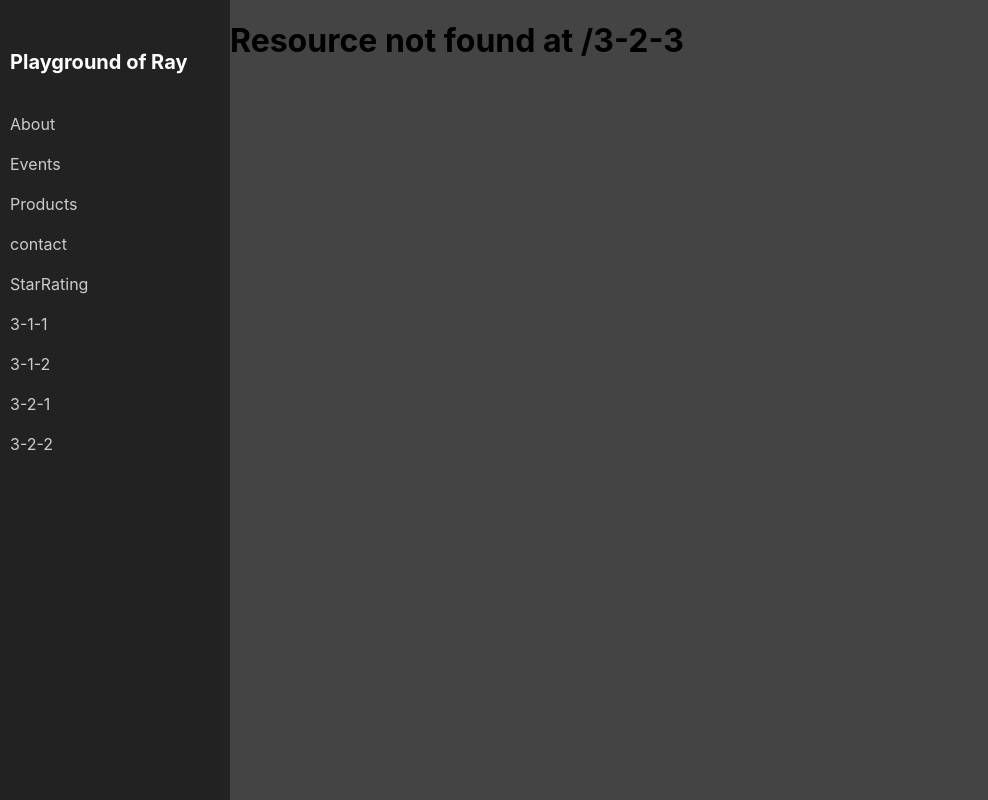
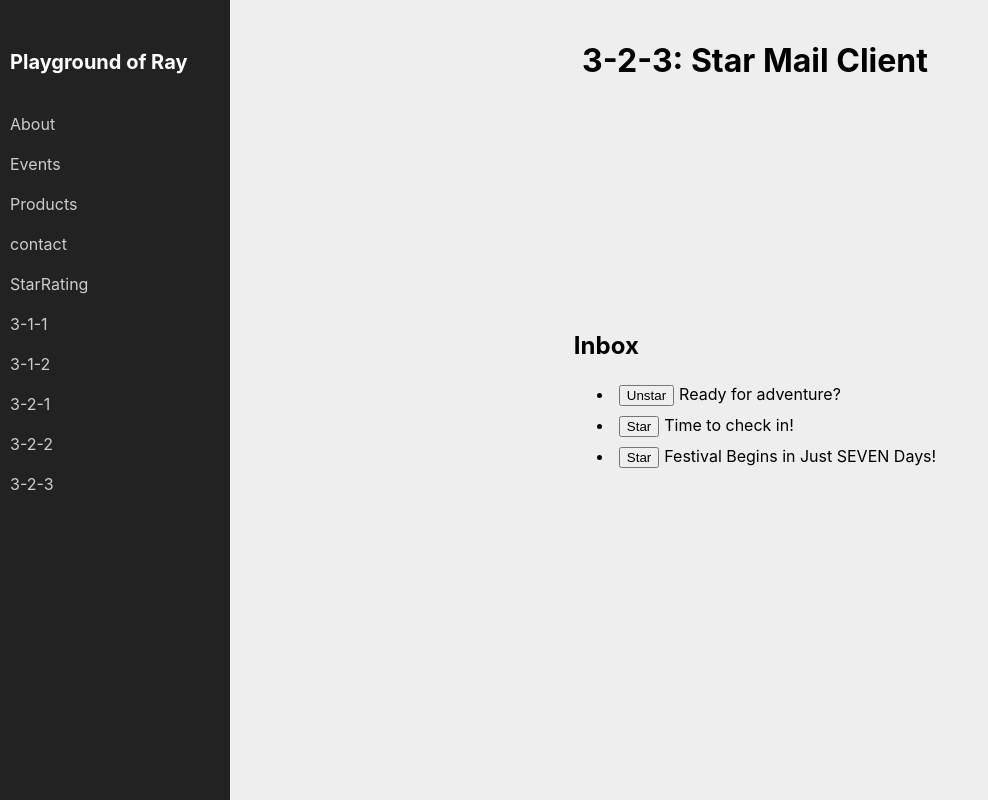
Before and after one commit to ray-mj-huang/playground, a React (Create React App) app: page /3-2-3 in a window 1280 px wide. Before the commit this address had no page. Shown: the whole page, without its empty margins (0-988 px from the left). Built offline with nearby package versions, Linux system fonts and the light colour scheme.

Commit message:
feat: 3-2-3

```diff
--- a/src/App.js
+++ b/src/App.js
@@ -16,6 +16,8 @@
 import EditProfile from './react-dev/3-1-2';
 import ColorfulClock from './react-dev/3-2-1';
 import TravelPlan from './react-dev/3-2-2';
+import StarMailClient from './react-dev/3-2-3';
+
 
 function App() {
   return (
@@ -67,6 +69,10 @@
           element={<PageTemplate children={<TravelPlan />} />}
         />
         <Route
+          path="3-2-3"
+          element={<PageTemplate children={<StarMailClient />} />}
+        />
+        <Route
           path="*"
           element={<Whoops404 />}
         />
--- a/src/Menu.js
+++ b/src/Menu.js
@@ -60,6 +60,10 @@
     url: '/3-2-2',
     title: '3-2-2'
   },
+  {
+    url: '/3-2-3',
+    title: '3-2-3'
+  },
 ]
 
 export default function Menu() {
--- a/src/react-dev/3-2-2/3-2-2.css
+++ b/src/react-dev/3-2-2/3-2-2.css
@@ -2,4 +2,4 @@
 
 #css3-2-2 li { list-style-type: none; }
 
-#css3-2-2 ul, li { margin: 0; padding: 0; }
+#css3-2-2 ul, #css3-2-2 li { margin: 0; padding: 0; }
--- /dev/null
+++ b/src/react-dev/3-2-3/3-2-3.css
@@ -0,0 +1,3 @@
+#css3-2-3 button { margin: 5px; }
+#css3-2-3 li { border-radius: 5px; }
+#css3-2-3 .highlighted { background: #d2eaff; }
--- /dev/null
+++ b/src/react-dev/3-2-3/Letter.js
@@ -0,0 +1,27 @@
+export default function Letter({
+  letter,
+  isHighlighted,
+  onHover,
+  onToggleStar,
+}) {
+  return (
+    <li
+      className={
+        isHighlighted ? 'highlighted' : ''
+      }
+      onFocus={() => {
+        onHover(letter.id);
+      }}
+      onPointerMove={() => {
+        onHover(letter.id);
+      }}
+    >
+      <button onClick={() => {
+        onToggleStar(letter.id);
+      }}>
+        {letter.isStarred ? 'Unstar' : 'Star'}
+      </button>
+      {letter.subject}
+    </li>
+  )
+}
--- /dev/null
+++ b/src/react-dev/3-2-3/data.js
@@ -0,0 +1,13 @@
+export const initialLetters = [{
+  id: 0,
+  subject: 'Ready for adventure?',
+  isStarred: true,
+}, {
+  id: 1,
+  subject: 'Time to check in!',
+  isStarred: false,
+}, {
+  id: 2,
+  subject: 'Festival Begins in Just SEVEN Days!',
+  isStarred: false,
+}];
--- /dev/null
+++ b/src/react-dev/3-2-3/index.js
@@ -0,0 +1,48 @@
+import { useState } from "react";
+import { initialLetters } from "./data.js";
+import Letter from "./Letter.js";
+import './3-2-3.css';
+
+export default function StarMailClient() {
+  const [letters, setLetters] = useState(initialLetters);
+  const [highlightedId, setHighlightedId] = useState(null);
+
+  function handleHover(letterId) {
+    setHighlightedId(letterId);
+  }
+
+  function handleStar(starredId) {
+    setLetters(
+      letters.map((letter) => {
+        if (letter.id === starredId) {
+          return {
+            ...letter,
+            isStarred: !letter.isStarred
+          };
+        } else {
+          return letter;
+        }
+      })
+    );
+  }
+
+  return (
+    <div className="quiz-bg" id="css3-2-3">
+      <h1 className="quiz-title">3-2-3: Star Mail Client</h1>
+      <div>
+        <h2>Inbox</h2>
+        <ul>
+          {letters.map((letter) => (
+            <Letter
+              key={letter.id}
+              letter={letter}
+              isHighlighted={letter.id === highlightedId}
+              onHover={handleHover}
+              onToggleStar={handleStar}
+            />
+          ))}
+        </ul>
+      </div>
+    </div>
+  );
+}
```
Also changed, not shown: src/react-dev/3-2-4/index.js (added).
